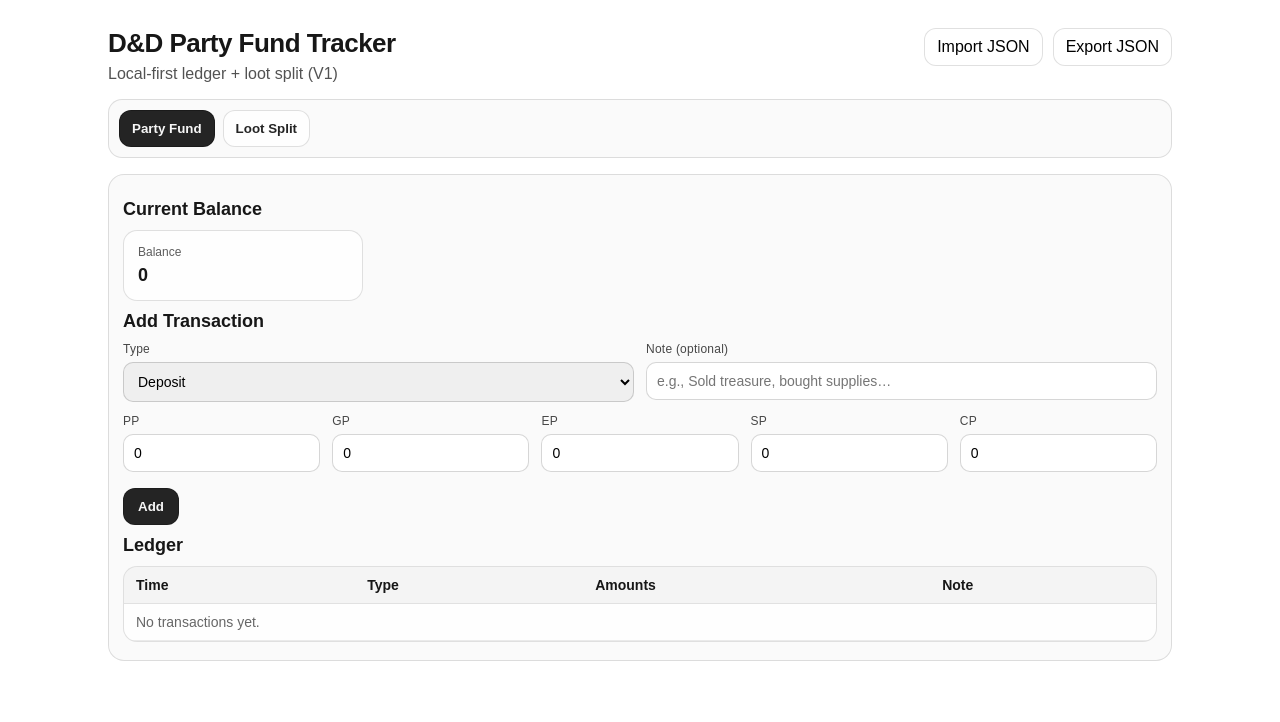
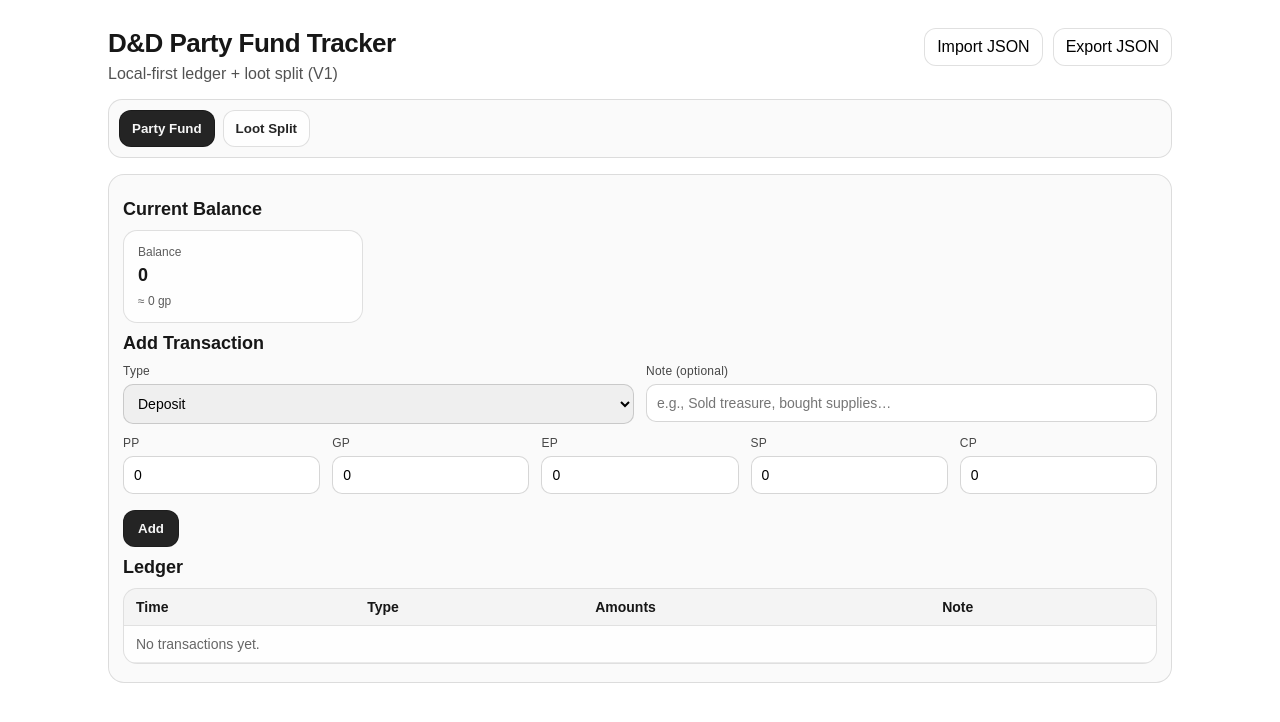
Before and after one commit to a-steltz/dnd-party-fund-tracker, a Next.js app: page / in a window 1280 px wide. Shown: the top 722 px of the page. Built offline with nearby package versions, Linux system fonts and the light colour scheme.

Commit message:
display GP equivalent in Party Fund. Better formating for denomination vectors.

```diff
--- a/src/app/page.module.css
+++ b/src/app/page.module.css
@@ -174,6 +174,12 @@
     font-weight: 800;
 }
 
+.balanceMeta {
+    margin-top: 8px;
+    font-size: 12px;
+    color: rgba(0, 0, 0, 0.64);
+}
+
 .tableWrap {
     overflow: auto;
     border-radius: 14px;
@@ -292,6 +298,7 @@
     .muted,
     .mutedCell,
     .balanceLabel,
+    .balanceMeta,
     .cardLabel {
         color: rgba(255, 255, 255, 0.64);
     }
--- a/src/app/page.tsx
+++ b/src/app/page.tsx
@@ -4,7 +4,7 @@
 
 import { ErrorCode, PreAllocationMode, TransactionType } from '@/domain/enums';
 import { appendTransaction, computeBalance, createNewLedgerDocument, LedgerDocument, withLastModifiedAt } from '@/domain/ledger';
-import { makeZeroDenomVector } from '@/domain/money';
+import { makeZeroDenomVector, totalGpEquivalentRounded } from '@/domain/money';
 import { computeLootSplit, createCommitToFundDepositTransaction } from '@/domain/split/fairSplit';
 import { LootSplitResult } from '@/domain/split/types';
 import { ledgerToJsonString, parseLedgerFromJsonString, readTextFile, downloadJson } from '@/storage/importExport';
@@ -86,6 +86,7 @@
     const importFileInputRef = useRef<HTMLInputElement | null>(null);
 
     const balance = useMemo(() => computeBalance(ledger.transactions), [ledger.transactions]);
+    const balanceGpEquivalent = useMemo(() => totalGpEquivalentRounded(balance), [balance]);
 
     // Party fund transaction form state
     const [txType, setTxType] = useState<TransactionType>(TransactionType.Deposit);
@@ -305,6 +306,9 @@
 	                        <div className={styles.balanceCard}>
 	                            <div className={styles.balanceLabel}>Balance</div>
 	                            <div className={styles.balanceValue}>{formatDenomsInline(balance)}</div>
+	                            <div className={styles.balanceMeta}>
+	                                ≈ {balanceGpEquivalent.toLocaleString()} gp
+	                            </div>
 	                        </div>
 	                    </div>
 
--- a/src/domain/money.ts
+++ b/src/domain/money.ts
@@ -31,6 +31,15 @@
  * with {@link toDenomVector}.
  */
 export type MutableDenomVector = Record<Denomination, number>;
+
+/**
+ * Read-only view of a denomination vector.
+ *
+ * @remarks
+ * Useful for functions that only read values (e.g. totals). Both {@link DenomVector} and
+ * {@link MutableDenomVector} are assignable to this type.
+ */
+export type DenomVectorLike = Readonly<Record<Denomination, number>>;
 
 /**
  * Creates a zero-filled denomination vector.
@@ -196,7 +205,7 @@
  * @remarks
  * This does not imply conversion; it is a computed total used for percent targeting and reporting.
  */
-export function totalCp(denoms: DenomVector): number {
+export function totalCp(denoms: DenomVectorLike): number {
     // This is safe because V1 uses small integers; callers can treat this as informational only.
     let sum = 0;
     for (const denom of DENOMINATIONS_DESC) {
@@ -204,3 +213,15 @@
     }
     return sum;
 }
+
+/**
+ * Computes an approximate "GP equivalent" for display by rounding to the nearest 1gp.
+ *
+ * @remarks
+ * - This is an informational display-only value.
+ * - V1 forbids coin conversion/making change; no balances are altered.
+ */
+export function totalGpEquivalentRounded(denoms: DenomVectorLike): number {
+    const gpValueCp = COIN_VALUE_CP[Denomination.GP];
+    return Math.round(totalCp(denoms) / gpValueCp);
+}
--- a/src/ui/components/DenomVectorFields.tsx
+++ b/src/ui/components/DenomVectorFields.tsx
@@ -36,6 +36,14 @@
         props.onChange(next);
     }
 
+    function selectAll(input: HTMLInputElement): void {
+        try {
+            input.select();
+        } catch {
+            // Some browsers may not fully support selecting on certain input types; ignore.
+        }
+    }
+
     return (
         <div className={styles.grid}>
             {DENOMINATIONS_DESC.map((denom) => (
@@ -48,6 +56,16 @@
                         step={1}
                         value={props.value[denom] ?? 0}
                         onChange={(e) => set(denom, e.target.value)}
+                        onFocus={(e) => selectAll(e.currentTarget)}
+                        onMouseDown={(e) => {
+                            // If the field isn't focused yet, prevent the click from placing the caret and
+                            // select all so the next typed digit replaces the whole value.
+                            if (document.activeElement !== e.currentTarget) {
+                                e.preventDefault();
+                                e.currentTarget.focus();
+                                selectAll(e.currentTarget);
+                            }
+                        }}
                     />
                 </label>
             ))}
```
Also changed, not shown: 1 other file (tests, documents, lock files or other folders). Lines whose indentation alone changed are shown as unchanged.
